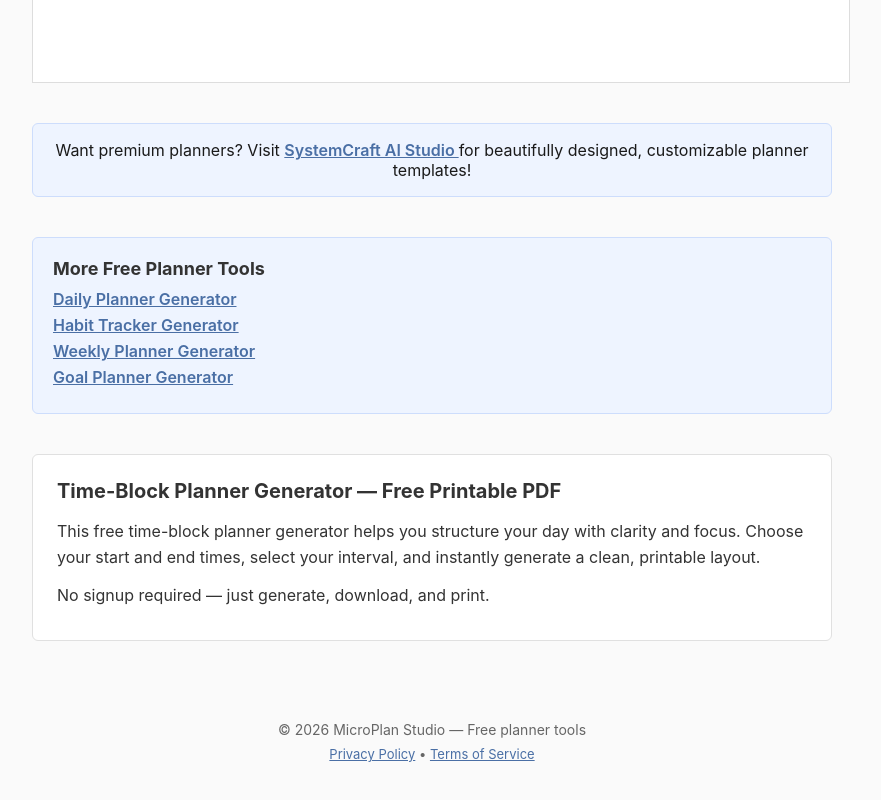
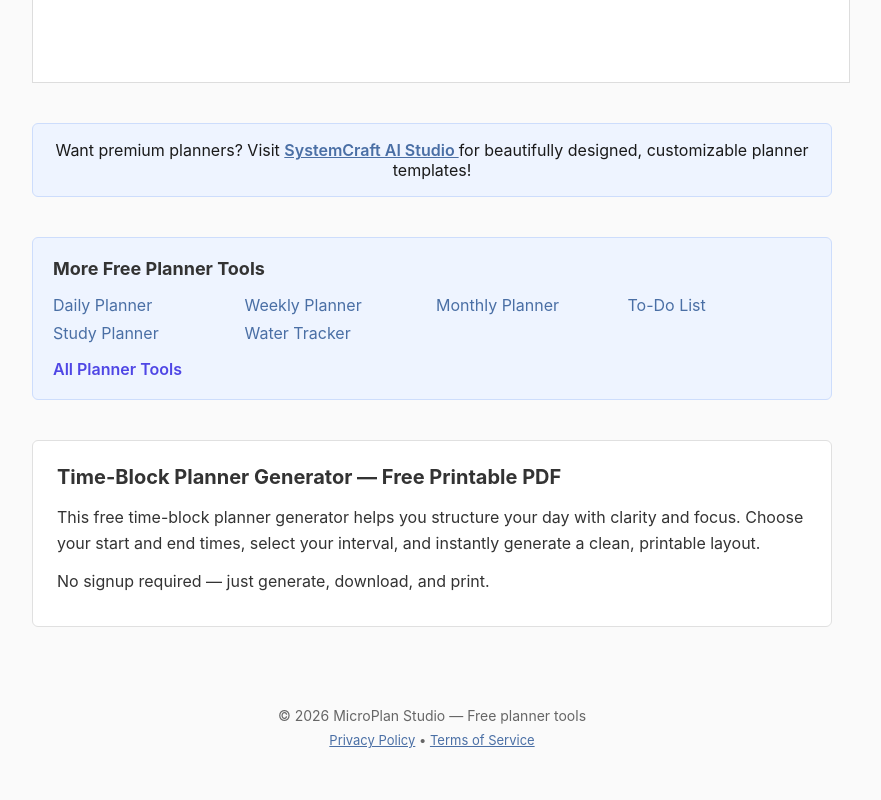
Before and after one commit to MicroSiteHub/timeblock-planner-generator, a plain HTML site: page index.html in a window 1280 px wide. Shown: the part 1363-2163 px from the top of the page, without its empty margins (208-1089 px from the left). Drawn offline with Linux system fonts and the light colour scheme.

Commit message:
Updates to related tools section

```diff
--- a/index.html
+++ b/index.html
@@ -128,28 +128,22 @@
       <!-- Related Tools -->
       <section class="related-tools">
         <h2>More Free Planner Tools</h2>
-        <ul>
+        <ul class="related-grid">
+          <!-- 4 related tools -->
+          <li><a href="https://daily.microplanstudio.com">Daily Planner</a></li>
           <li>
-            <a href="https://daily.microplanstudio.com"
-              >Daily Planner Generator</a
-            >
+            <a href="https://weekly.microplanstudio.com">Weekly Planner</a>
           </li>
           <li>
-            <a href="https://habits.microplanstudio.com"
-              >Habit Tracker Generator</a
-            >
+            <a href="https://monthly.microplanstudio.com">Monthly Planner</a>
           </li>
-          <li>
-            <a href="https://weekly.microplanstudio.com"
-              >Weekly Planner Generator</a
-            >
-          </li>
-          <li>
-            <a href="https://goals.microplanstudio.com"
-              >Goal Planner Generator</a
-            >
-          </li>
+          <li><a href="https://todo.microplanstudio.com">To-Do List</a></li>
+
+          <!-- 2 cross-category tools -->
+          <li><a href="https://study.microplanstudio.com">Study Planner</a></li>
+          <li><a href="https://water.microplanstudio.com">Water Tracker</a></li>
         </ul>
+        <a href="https://microplanstudio.com">All Planner Tools</a>
       </section>
 
       <!-- SEO Text -->
--- a/styles.css
+++ b/styles.css
@@ -156,11 +156,12 @@ h2 {
   margin-bottom: 20px;
 }
 
-.schedule-table .header {
+.schedule-table .time {
   width: 60px;
   border: 1px solid #ccc;
   padding: 4px;
   font-size: 14px;
+  text-align: right;
 }
 
 .schedule-table .slot {
@@ -172,29 +173,6 @@ h2 {
   border: 1px solid #ccc;
   height: 180px;
   margin-top: 10px;
-}
-
-.habit-name-cell {
-  border: 1px solid #ccc;
-  width: 140px;
-  padding: 4px;
-  font-size: 14px;
-}
-
-.habit-day-cell {
-  border: 1px solid #ccc;
-  width: 20px;
-  height: 20px;
-  text-align: center; /* horizontal centering */
-  vertical-align: middle; /* vertical centering */
-}
-
-.habit-checkbox {
-  border: 1px solid #666;
-  width: 12px;
-  height: 12px;
-  display: inline-block; /* works with text-align: center */
-  margin-top: 4px; /* adjust as needed for vertical centering */
 }
 
 .related-tools {
@@ -210,19 +188,33 @@ h2 {
   font-size: 18px;
 }
 
-.related-tools ul {
-  list-style: none;
-  padding: 0;
-  margin: 10px 0 0 0;
+.related-tools a {
+  color: #4f46e5;
+  font-weight: 600;
+  text-decoration: none;
 }
 
-.related-tools li {
-  margin: 6px 0;
+.related-tools a:hover {
+  color: #4338ca;
+  text-decoration: underline;
 }
 
-.related-tools a {
+.related-grid {
+  display: grid;
+  grid-template-columns: repeat(auto-fit, minmax(180px, 1fr));
+  gap: 8px;
+  padding: 0;
+  list-style: none;
+}
+
+.related-grid a {
   color: #4a6fa5;
-  font-weight: 600;
+  font-weight: 400;
+  text-decoration: none;
+}
+
+.related-grid a:hover {
+  text-decoration: underline;
 }
 
 .upsell-banner {
```
